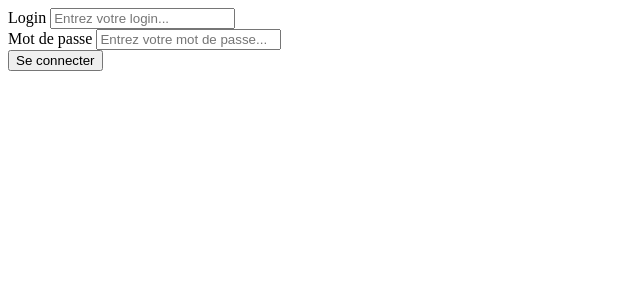
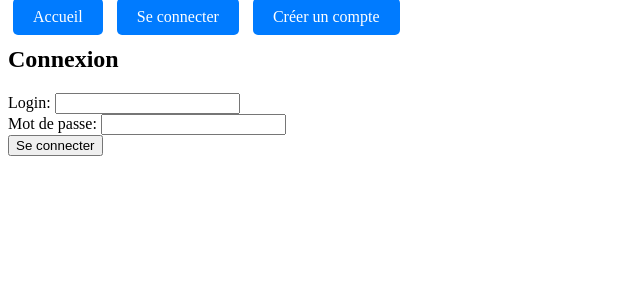
Before and after one commit to yanis-bennadji/module-connexion, a PHP site: page /connexion.php in a window 1280 px wide. Shown: the top 300 px of the page, without its empty margins (0-640 px from the left). Run offline with PHP 8.4, Linux system fonts and the light colour scheme.

Commit message:
HAMDOULAH TOUT FONCTIONNE

```diff
--- a/connexion.php
+++ b/connexion.php
@@ -1,71 +1,55 @@
+<?php
+session_start();
+
+include('header.php');
+
+$servername = "localhost";
+$username = "root";
+$password = "";
+$dbname = "moduleconnexion";
+
+try {
+    $pdo = new PDO("mysql:host=$servername;dbname=$dbname", $username, $password);
+    $pdo->setAttribute(PDO::ATTR_ERRMODE, PDO::ERRMODE_EXCEPTION);
+} catch (PDOException $e) {
+    die("Erreur de connexion à la base de données: " . $e->getMessage());
+}
+
+if ($_SERVER['REQUEST_METHOD'] === 'POST') {
+    $login = $_POST['login'];
+    $mdp = $_POST['password'];
+
+    $stmt = $pdo->prepare("SELECT * FROM utilisateurs WHERE login = ?");
+    $stmt->execute([$login]);
+    $user = $stmt->fetch(PDO::FETCH_ASSOC);
+
+    if ($user && $mdp === $user['password']) {
+        $_SESSION['user_id'] = $user['id'];
+        header('Location: index.php');
+        exit();
+    } else {
+        $error = "Login ou mot de passe incorrect.";
+    }
+}
+?>
+
 <!DOCTYPE html>
 <html lang="en">
 <head>
     <meta charset="UTF-8">
-    <meta name="viewport" content="width=device-width, initial-scale=1.0">
-    <title>Connexion Abstergo</title>
+    <title>Connexion</title>
 </head>
 <body>
+<h2>Connexion</h2>
+<?php if (isset($error)) echo "<p style='color:red;'>$error</p>"; ?>
+<form method="post" action="connexion.php">
+    <label for="login">Login:</label>
+    <input type="text" id="login" name="login" required><br>
 
+    <label for="password">Mot de passe:</label>
+    <input type="password" id="password" name="password" required><br>
 
-
-    <?php
-    // Démarrage de la session
-
-
-
-    // Définition des variables pour la connexion à la DB.
-    $servername = "localhost";
-    $username = "root";
-    $password = "";
-
-    try {
-        $bdd = new PDO("mysql:host=$servername;dbname=moduleconnexion", $username, $password);
-        $bdd->setAttribute(PDO::ATTR_ERRMODE, PDO::ERRMODE_EXCEPTION);
-    } catch (PDOException $e) {
-        echo "Erreur : ".$e->getMessage();
-    }
-
-    $error_msg = '';
-
-    if ($_SERVER["REQUEST_METHOD"] == "POST") {
-        $login = $_POST['login'];
-        $password = $_POST['password'];
-        if ($login != "" && $password != "") {
-            // Connexion à la BDD
-            $req = $bdd->query("SELECT * FROM utilisateurs WHERE login = '$login' AND password = '$password'");
-            $rep = $req->fetch();
-            if ($rep) {
-                // Connexion réussie, création des variables de session
-                $_SESSION['user_id'] = $rep['id'];
-                $_SESSION['login'] = $rep['login'];
-                echo "Connexion réussie !";
-            } else {
-                $error_msg = "Login ou mot de passe incorrect !";
-            }
-        } else {
-            $error_msg = "Veuillez remplir tous les champs.";
-        }
-    }
-    ?>
-
-    <form method="POST" action="">
-        <label for="login">Login</label>
-        <input required type="text" placeholder="Entrez votre login..." id="login" name="login">
-        <br>
-        <label for="password">Mot de passe</label>
-        <input required type="password" placeholder="Entrez votre mot de passe..." id="password" name="password">
-        <br>
-        <input type="submit" name="ok" value="Se connecter">
-    </form>
-
-    <?php
-    if ($error_msg){
-        echo "<p>$error_msg</p>";
-    }
-    ?>
-
-<?php include 'deconnect.php'; ?>
-
+    <input type="submit" value="Se connecter">
+</form>
 </body>
 </html>
--- a/deconnect.php
+++ b/deconnect.php
@@ -1,26 +1,7 @@
 <?php
-// Démarrage de la session
 session_start();
+session_unset();
+session_destroy();
+header('Location: index.php');
+exit();
 ?>
-<!DOCTYPE html>
-<html lang="en">
-<head>
-    <meta charset="UTF-8">
-    <meta name="viewport" content="width=device-width, initial-scale=1.0">
-    <title>Header</title>
-</head>
-<body>
-    <header>
-
-    <?php
-    // Affichage du bouton de déconnexion si l'utilisateur est connecté
-    if (isset($_SESSION['login'])) {
-        echo '<form method="POST" action="logout.php" style="display:inline;">
-            <input type="submit" value="Déconnexion">
-            </form>';
-            }
-            ?>
-
-    </header>
-</body>
-</html>
--- /dev/null
+++ b/header.php
@@ -0,0 +1,44 @@
+<?php
+if (session_status() == PHP_SESSION_NONE) {
+    session_start();
+}
+?>
+
+<!DOCTYPE html>
+<html lang="en">
+<head>
+    <meta charset="UTF-8">
+    <title>Mon Site</title>
+    <style>
+        /* Styles de base pour les boutons */
+        .header-button {
+            padding: 10px 20px;
+            margin: 5px;
+            text-decoration: none;
+            background-color: #007BFF;
+            color: white;
+            border-radius: 5px;
+        }
+        .header-button:hover {
+            background-color: #0056b3;
+        }
+    </style>
+</head>
+<body>
+    <header>
+        <nav>
+            <a class="header-button" href="index.php">Accueil</a>
+            <?php if (isset($_SESSION['user_id'])): ?>
+                <a class="header-button" href="profil.php">Profil</a>
+                <a class="header-button" href="deconnect.php">Déconnexion</a>
+                <?php if ($_SESSION['user_id'] == 1):?>
+                    <a class="header-button" href="admin.php">Administration</a>
+                <?php endif; ?>
+            <?php else: ?>
+                <a class="header-button" href="connexion.php">Se connecter</a>
+                <a class="header-button" href="inscription.php">Créer un compte</a>
+            <?php endif; ?>
+        </nav>
+    </header>
+</body>
+</html>
--- a/inscription.php
+++ b/inscription.php
@@ -1,3 +1,5 @@
+
+
 <!DOCTYPE html>
 <html lang="en">
 <head>
@@ -7,6 +9,9 @@
     <link rel="stylesheet" href="./styles.css">
 </head>
 <body>
+
+<?php include('header.php');
+ ?>
 
 <!-- //! Formulaire d'inscription !  -->
 
```
Also changed, not shown: index.php (+8 -4 lines), logout.php (deleted, +0 -8 lines), profil.php (+72 -0 lines).
